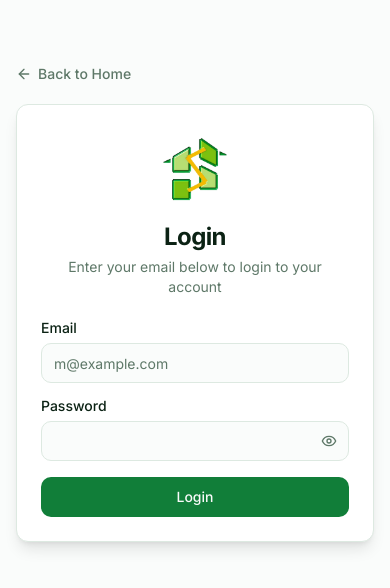
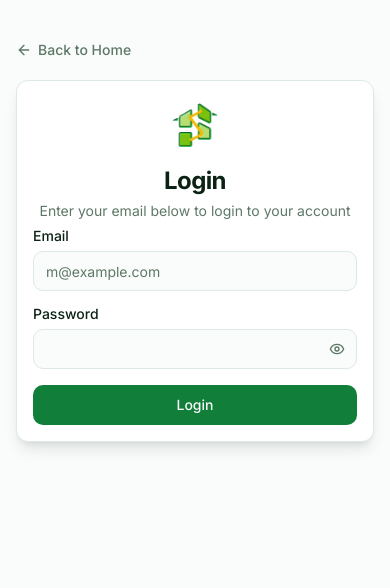
Before and after one commit to anthony-celeres/mmh-evaluation, a Next.js app: page /login in a window 390 px wide. Shown: the top 588 px of the page. Built offline with nearby package versions, Linux system fonts and the light colour scheme.

Commit message:
feat: adjust login component for occupant UX

```diff
--- a/app/(auth)/login/components/LoginForm.tsx
+++ b/app/(auth)/login/components/LoginForm.tsx
@@ -23,14 +23,14 @@ export function LoginForm() {
 
   return (
     <Card className="mx-auto w-full max-w-sm border-border bg-card shadow-lg">
-      <CardHeader className="space-y-1 flex flex-col items-center">
-        <InteractiveLogo width={80} height={80} className="mb-2 h-20 w-20 hover:scale-105 transition-transform duration-300" enableBubble />
+      <CardHeader className="space-y-1 flex flex-col items-center p-4 pb-2 sm:p-6">
+        <InteractiveLogo width={80} height={80} className="mb-2 h-14 w-14 sm:h-20 sm:w-20 hover:scale-105 transition-transform duration-300" enableBubble />
         <CardTitle className="text-2xl font-bold text-foreground">Login</CardTitle>
         <CardDescription className="text-muted-foreground text-center">
           Enter your email below to login to your account
         </CardDescription>
       </CardHeader>
-      <CardContent>
+      <CardContent className="p-4 pt-0 sm:p-6 sm:pt-0">
         <form
           action={login}
           onSubmit={() => setIsLoading(true)}
--- a/app/(auth)/login/page.tsx
+++ b/app/(auth)/login/page.tsx
@@ -5,7 +5,7 @@ import { LoginForm } from './components/LoginForm'
 
 const LoginPage = () => {
   return (
-    <div className="flex min-h-dvh flex-col justify-start pt-16 sm:justify-center sm:pt-0 bg-background px-4 pb-10">
+    <div className="flex min-h-dvh flex-col justify-start pt-10 sm:justify-center sm:pt-0 bg-background px-4 pb-10">
       <div className="w-full max-w-sm space-y-4 mx-auto">
         <Link
           href="/"
```
